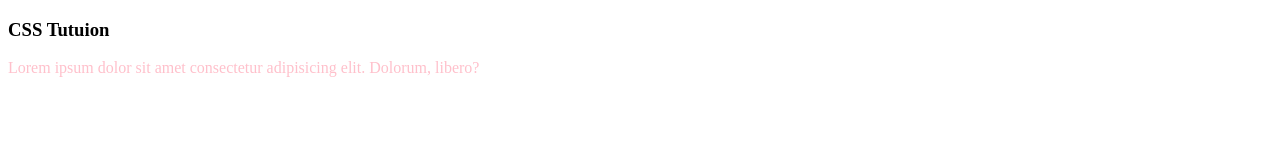
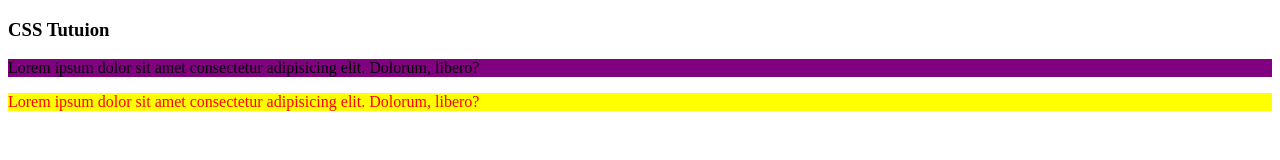
Before and after one commit to Mehar-IT/Web_development, a plain HTML site: page pages/cssTuts.html in a window 1280 px wide. Drawn offline with Linux system fonts and the light colour scheme.

Commit message:
added style through internal method

```diff
--- a/pages/cssTuts.html
+++ b/pages/cssTuts.html
@@ -14,12 +14,19 @@
     <meta http-equiv="X-UA-Compatible" content="IE=edge">
     <meta name="viewport" content="width=device-width, initial-scale=1.0">
     <title>CSS Tutuion</title>
-
+     <style>
+         p{
+             color: red;
+             background-color: yellow;
+         }
+     </style>
 </head>
 <body>
     <h3>CSS Tutuion</h3>
-    <p style="color: pink;">Lorem ipsum dolor sit amet consectetur adipisicing elit. Dolorum, libero?</p>
+    <p style="color: black; background-color: purple;">Lorem ipsum dolor sit amet consectetur adipisicing elit. Dolorum, libero?</p>
+     <!-- this is inline method for css styles -->
+    <p>Lorem ipsum dolor sit amet consectetur adipisicing elit. Dolorum, libero?</p>
 
-      <!-- this is inline method for css styles -->
+
 </body>
 </html>
```
